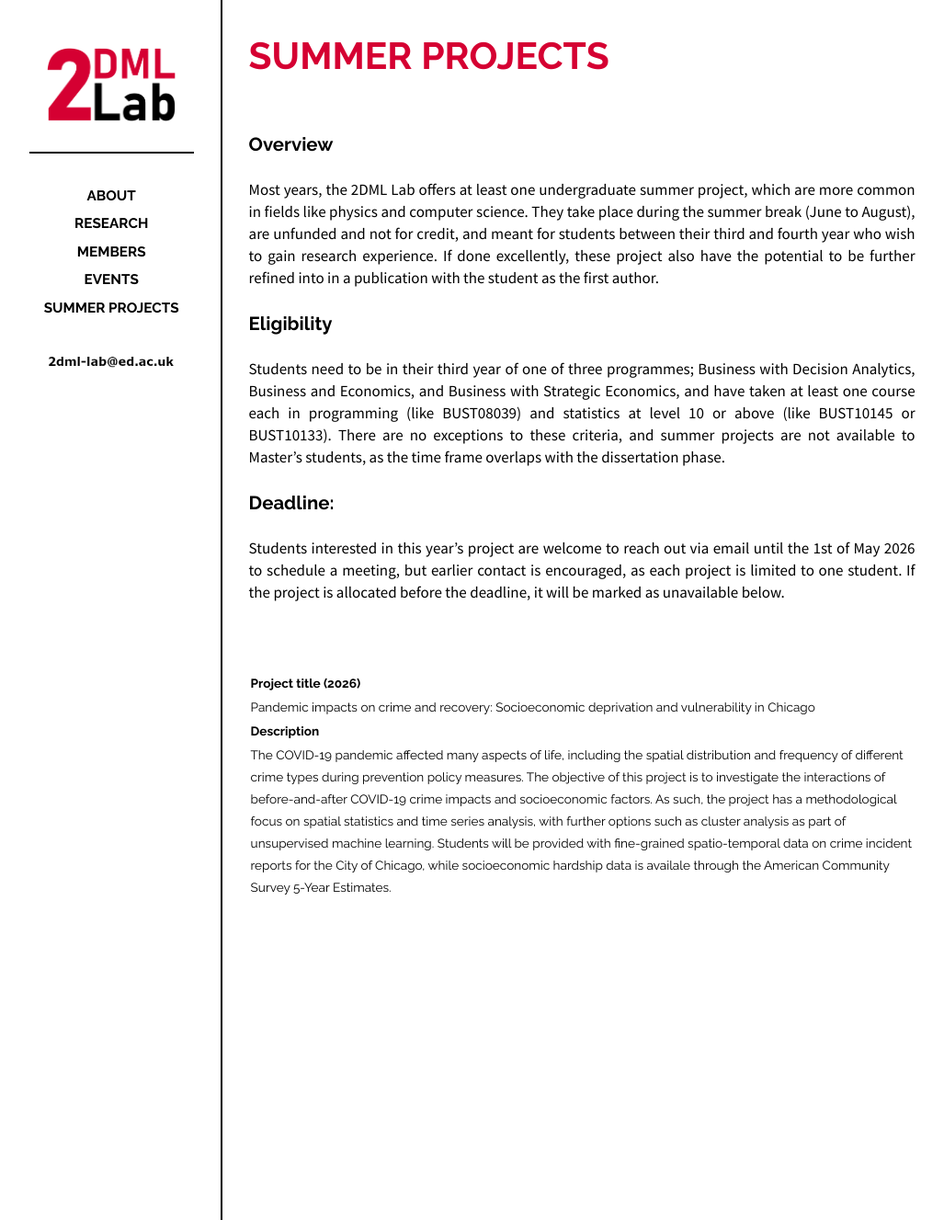
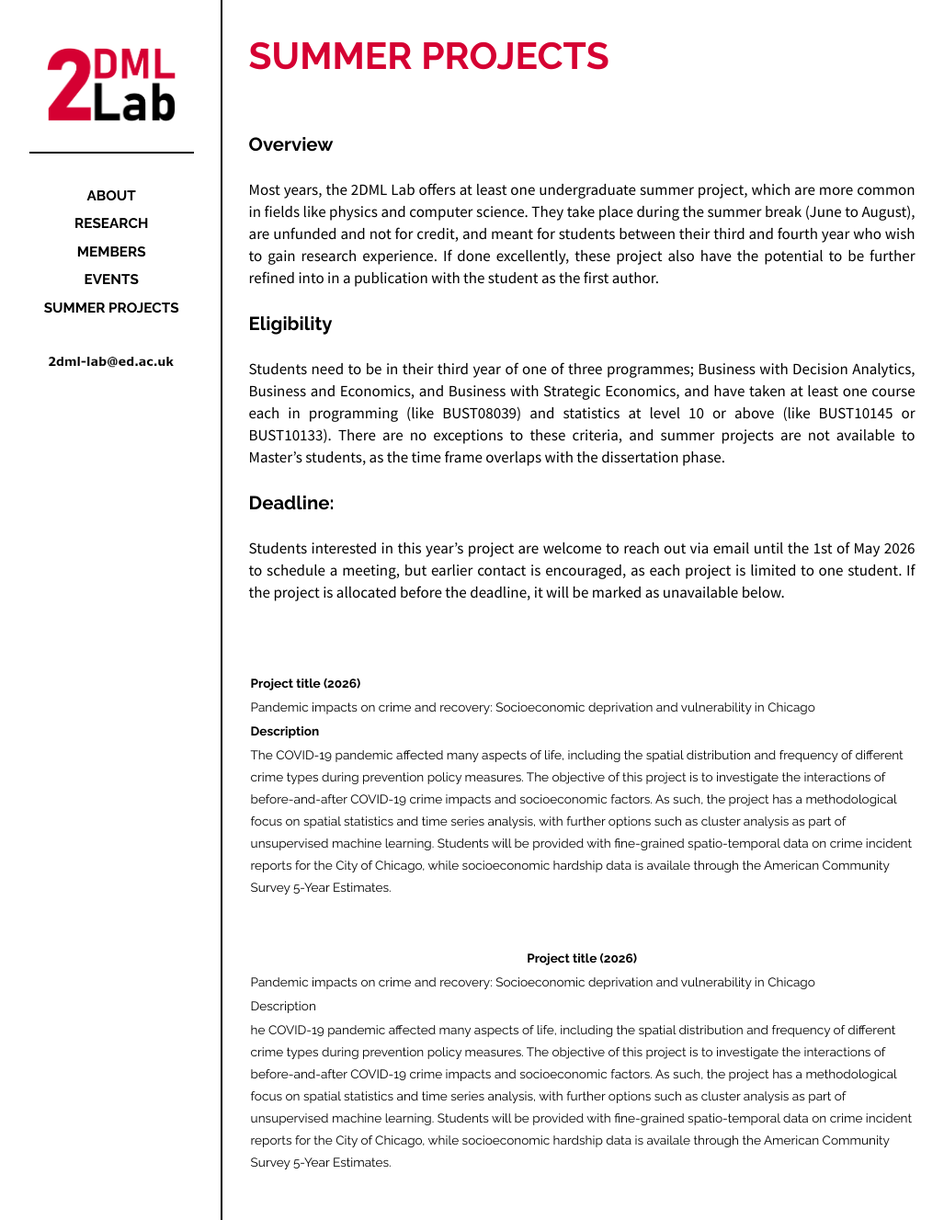
Before and after one commit to 2dml-lab/2dml-lab.github.io, a Jekyll site: the page built from _posts/2024-01-31-summer_projects.md, in a window 1280 px wide. Shown: the whole page at 92% size, without its empty margins (118-1145 px from the left). Built offline with Jekyll 4.4.1, drawn with Linux system fonts in a browser that asks for light colours.

Commit message:
Update 2024-01-31-summer_projects.md

```diff
--- a/_posts/2024-01-31-summer_projects.md
+++ b/_posts/2024-01-31-summer_projects.md
@@ -29,3 +29,20 @@ Students interested in this year's project are welcome to reach out via email un
 | The COVID-19 pandemic affected many aspects of life, including the spatial distribution and frequency of different crime types during prevention policy measures. The objective of this project is to investigate the interactions of before-and-after COVID-19 crime impacts and socioeconomic factors. As such, the project has a methodological focus on spatial statistics and time series analysis, with further options such as cluster analysis as part of unsupervised machine learning. Students will be provided with fine-grained spatio-temporal data on crime incident reports for the City of Chicago, while socioeconomic hardship data is availale through the American Community Survey 5-Year Estimates. |
 
 <br>
+
+<table>
+<tr>
+<th>Project title (2026)</th>
+</tr>
+<tr>
+<td>Pandemic impacts on crime and recovery: Socioeconomic deprivation and vulnerability in Chicago</td>
+</tr>
+<tr>
+<td>Description</td>
+</tr>
+<tr>
+<td>he COVID-19 pandemic affected many aspects of life, including the spatial distribution and frequency of different crime types during prevention policy measures. The objective of this project is to investigate the interactions of before-and-after COVID-19 crime impacts and socioeconomic factors. As such, the project has a methodological focus on spatial statistics and time series analysis, with further options such as cluster analysis as part of unsupervised machine learning. Students will be provided with fine-grained spatio-temporal data on crime incident reports for the City of Chicago, while socioeconomic hardship data is availale through the American Community Survey 5-Year Estimates.</td>
+</tr>
+</table>
+
+<br>
```
